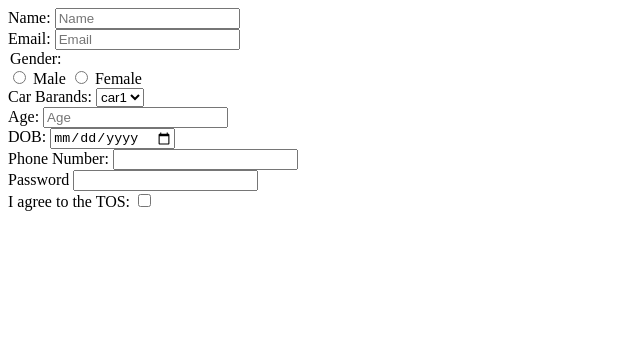
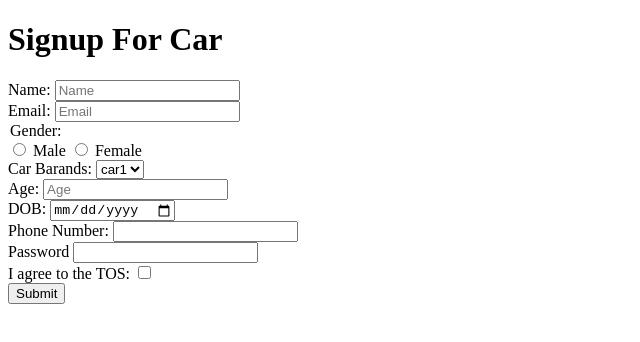
Before and after one commit to acciojob/signup-form-car-wahidtamboli6723, a website: page main.html in a window 1280 px wide. Shown: the whole page, without its empty margins (0-640 px from the left). Drawn offline with Linux system fonts and the light colour scheme.

Commit message:
created a submission

```diff
--- a/main.html
+++ b/main.html
@@ -11,6 +11,7 @@
     <script type="text/javascript" src="./script.js">
 </script>
   <form method="post">
+	   <h1>Signup For Car</h1>
 	 <label for="name">Name:</label>
 	   <input name="name" id="name" type="text" placeholder="Name" required ><br>
 
@@ -41,7 +42,8 @@
 	  <input name="password" id="password" type="password"  required ><br>
 
 	  <label for="tos">I agree to the TOS:</label>
-      <input type="checkbox" id="tos" name="subscribe" value="yes">
+      <input type="checkbox" id="tos" name="subscribe" value="yes"><br>
+	  <input type="submit" value="Submit">
   </form>
 </body>
 
```
